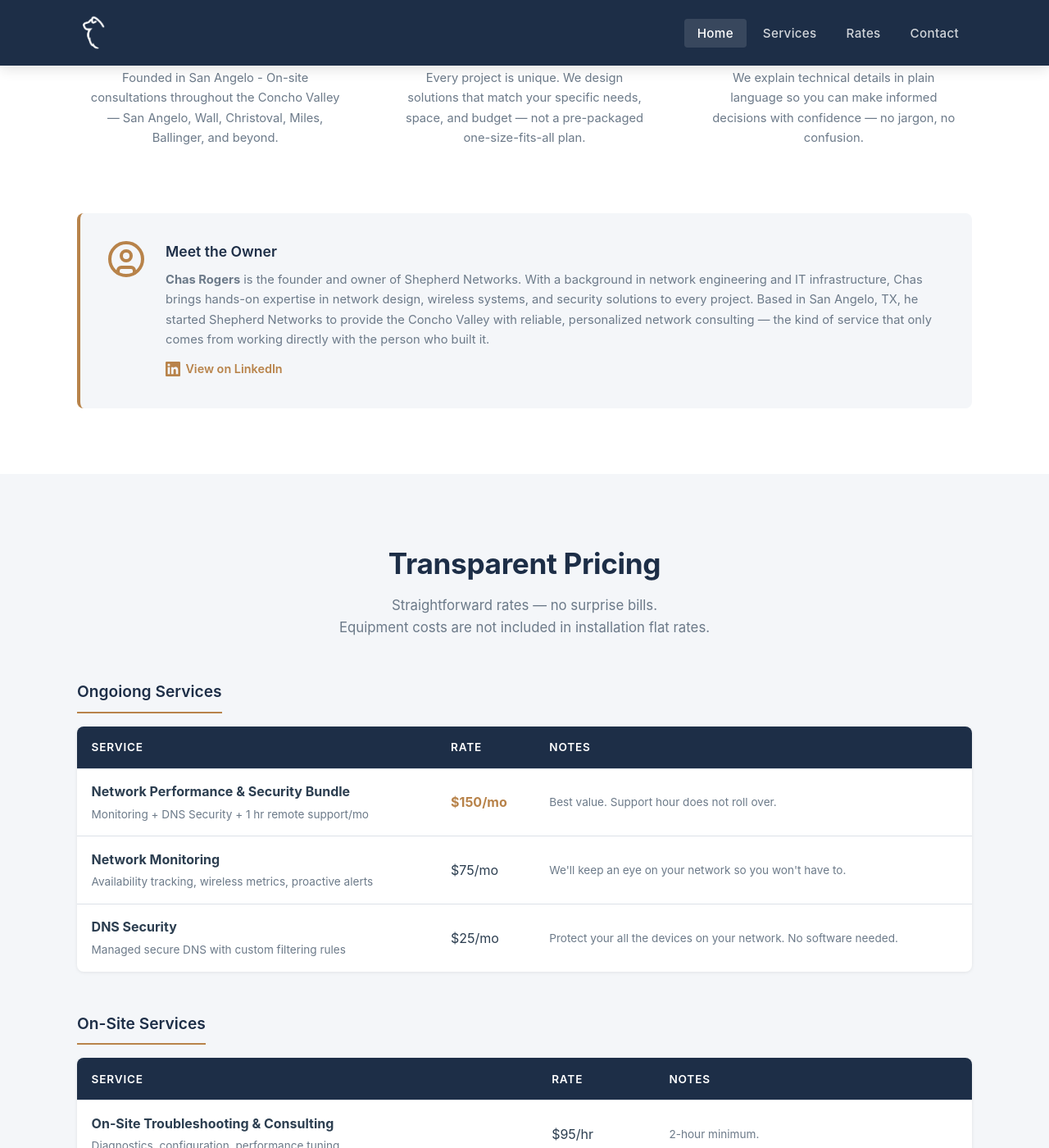
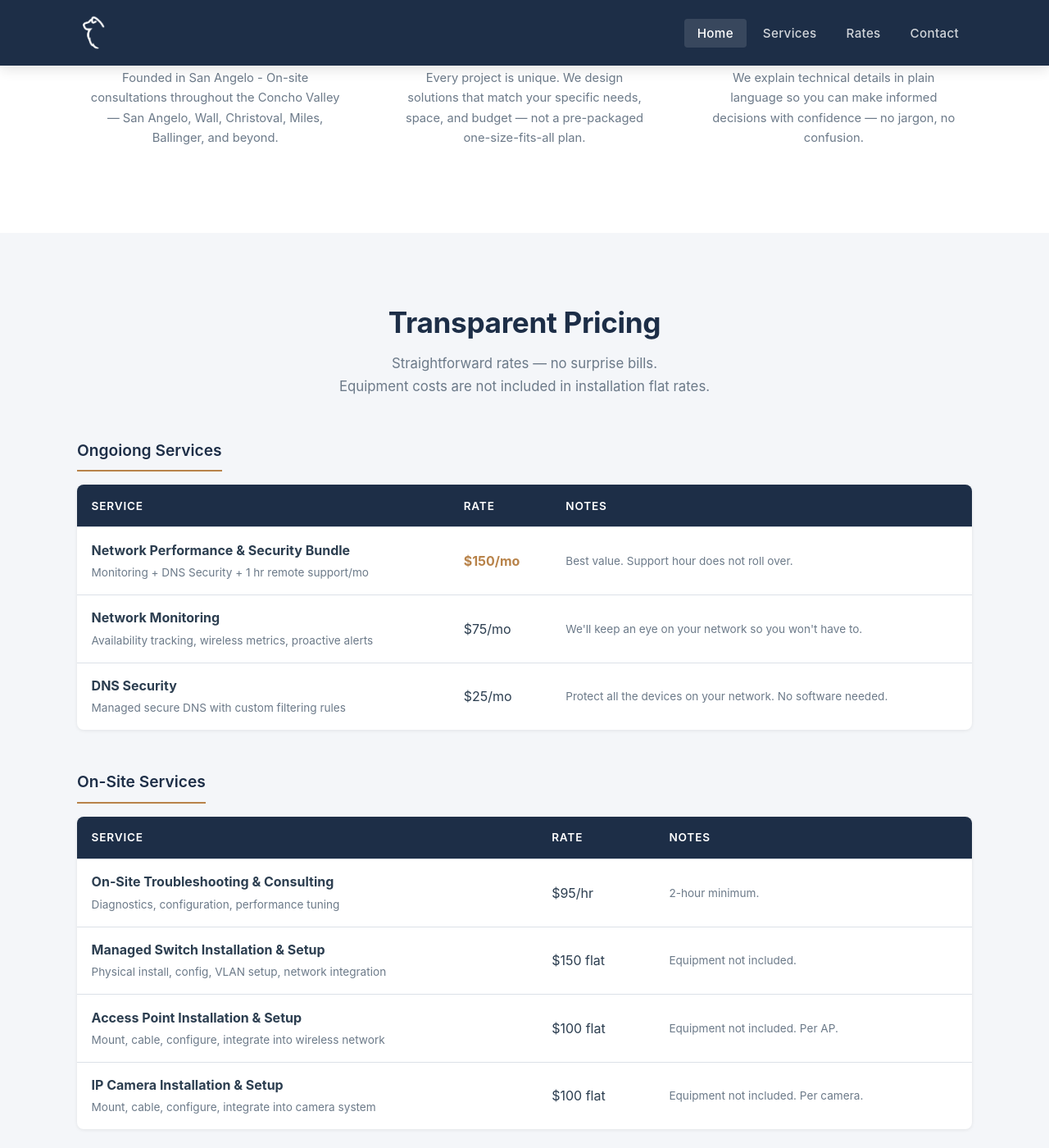
Before and after one commit to ntwkrgr/shepherd-networks, a Jekyll site: the page built from index.html, in a window 1280 px wide and 1400 px high, scrolled down 2554 px. Shown: the whole window at 82% size. Built offline with Jekyll 4.4.1, drawn with Linux system fonts in a browser that asks for light colours; nearby versions of some CDN libraries; some of the changed text lies outside the part shown.

Commit message:
Remove inline owner bio, fix 'Protect your all' typo, add bio placeholder section at bottom
Co-authored-by: ntwkrgr <53311222+ntwkrgr@users.noreply.github.com>

```diff
--- a/assets/css/style.css
+++ b/assets/css/style.css
@@ -459,22 +459,22 @@ img {
 .owner-bio {
   display: flex;
   align-items: flex-start;
-  gap: 1.5rem;
-  margin-top: 3.5rem;
+  gap: 2rem;
+  max-width: 720px;
+  margin: 0 auto;
   padding: 2rem;
-  background: var(--bg-light);
+  background: var(--bg);
   border-radius: var(--radius);
   border-left: 4px solid var(--accent);
 }
 
-.owner-bio-icon {
+.owner-bio-photo img {
+  width: 180px;
+  height: 180px;
+  border-radius: 50%;
+  object-fit: cover;
+  border: 3px solid var(--accent);
   flex-shrink: 0;
-}
-
-.owner-bio-icon svg {
-  width: 48px;
-  height: 48px;
-  color: var(--accent);
 }
 
 .owner-bio-content h3 {
--- a/index.html
+++ b/index.html
@@ -158,20 +158,6 @@ description: Shepherd Networks provides professional network consulting services
       </div>
 
     </div>
-
-    <div class="owner-bio">
-      <div class="owner-bio-icon">
-        <i data-lucide="user-circle"></i>
-      </div>
-      <div class="owner-bio-content">
-        <h3>Meet the Owner</h3>
-        <p><strong>Chas Rogers</strong> is the founder and owner of Shepherd Networks. With a background in network engineering and IT infrastructure, Chas brings hands-on expertise in network design, wireless systems, and security solutions to every project. Based in San Angelo, TX, he started Shepherd Networks to provide the Concho Valley with reliable, personalized network consulting — the kind of service that only comes from working directly with the person who built it.</p>
-        <a href="https://linkedin.com/in/chasrogersnet" target="_blank" rel="noopener noreferrer" class="owner-linkedin">
-          <svg xmlns="http://www.w3.org/2000/svg" viewBox="0 0 24 24" fill="currentColor" width="18" height="18"><path d="M20.447 20.452h-3.554v-5.569c0-1.328-.027-3.037-1.852-3.037-1.853 0-2.136 1.445-2.136 2.939v5.667H9.351V9h3.414v1.561h.046c.477-.9 1.637-1.85 3.37-1.85 3.601 0 4.267 2.37 4.267 5.455v6.286zM5.337 7.433a2.062 2.062 0 01-2.063-2.065 2.064 2.064 0 112.063 2.065zm1.782 13.019H3.555V9h3.564v11.452zM22.225 0H1.771C.792 0 0 .774 0 1.729v20.542C0 23.227.792 24 1.771 24h20.451C23.2 24 24 23.227 24 22.271V1.729C24 .774 23.2 0 22.222 0h.003z"/></svg>
-          View on LinkedIn
-        </a>
-      </div>
-    </div>
   </div>
 </section>
 
@@ -216,7 +202,7 @@ description: Shepherd Networks provides professional network consulting services
               <span class="table-note">Managed secure DNS with custom filtering rules</span>
             </td>
             <td>$25/mo</td>
-            <td class="table-note">Protect your all the devices on your network. No software needed. </td>
+            <td class="table-note">Protect all the devices on your network. No software needed.</td>
           </tr>
         </tbody>
       </table>
@@ -401,6 +387,29 @@ description: Shepherd Networks provides professional network consulting services
 </section>
 
 <!-- ==============================
+     ABOUT THE OWNER
+============================== -->
+<section id="about" class="section section-light">
+  <div class="container">
+    <h2 class="section-title">About the Owner</h2>
+    <div class="owner-bio">
+      <div class="owner-bio-photo">
+        <!-- Replace src with your headshot -->
+        <img src="https://via.placeholder.com/180" alt="Chas Rogers — Owner of Shepherd Networks">
+      </div>
+      <div class="owner-bio-content">
+        <h3>Chas Rogers</h3>
+        <p><!-- Add your bio here --></p>
+        <a href="https://linkedin.com/in/chasrogersnet" target="_blank" rel="noopener noreferrer" class="owner-linkedin">
+          <svg xmlns="http://www.w3.org/2000/svg" viewBox="0 0 24 24" fill="currentColor" width="18" height="18"><path d="M20.447 20.452h-3.554v-5.569c0-1.328-.027-3.037-1.852-3.037-1.853 0-2.136 1.445-2.136 2.939v5.667H9.351V9h3.414v1.561h.046c.477-.9 1.637-1.85 3.37-1.85 3.601 0 4.267 2.37 4.267 5.455v6.286zM5.337 7.433a2.062 2.062 0 01-2.063-2.065 2.064 2.064 0 112.063 2.065zm1.782 13.019H3.555V9h3.564v11.452zM22.225 0H1.771C.792 0 0 .774 0 1.729v20.542C0 23.227.792 24 1.771 24h20.451C23.2 24 24 23.227 24 22.271V1.729C24 .774 23.2 0 22.222 0h.003z"/></svg>
+          View on LinkedIn
+        </a>
+      </div>
+    </div>
+  </div>
+</section>
+
+<!-- ==============================
      CTA BAND
 ============================== -->
 <section class="cta-band">
```
